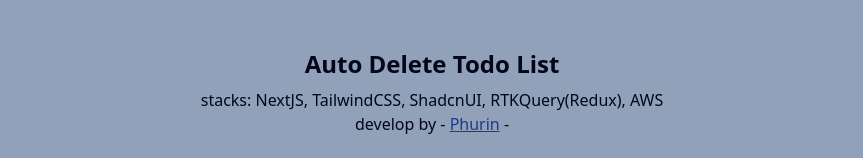
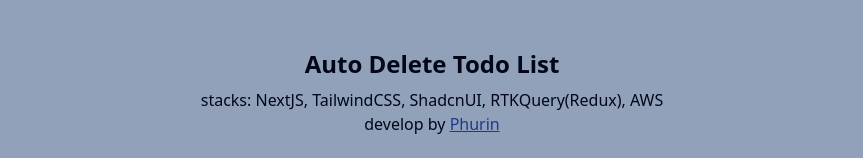
Before and after one commit to lephurin/7solution-fe-assignment, a Next.js app: page / in a window 1280 px wide. Shown: the top 158 px of the page, without its empty margins (208-1071 px from the left). Built offline with nearby package versions, Linux system fonts and the light colour scheme.

Commit message:
re deploy

```diff
--- a/src/components/pages/auto-delete-todo-list/index.tsx
+++ b/src/components/pages/auto-delete-todo-list/index.tsx
@@ -18,7 +18,7 @@
             stacks: NextJS, TailwindCSS, ShadcnUI, RTKQuery(Redux), AWS
           </p>
           <p className="text-md">
-            develop by -&nbsp;
+            develop by&nbsp;
             <Link
               href="https://phurin.vercel.app"
               target="_blank"
@@ -26,7 +26,6 @@
             >
               Phurin
             </Link>
-            &nbsp;-
           </p>
         </div>
         <TodoListSection data={products} />
```
